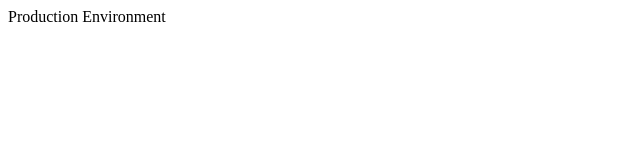
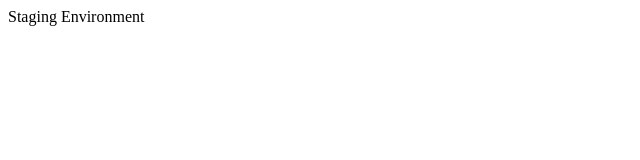
Before and after one commit to sonalalamkane/Git-Day-3, a plain HTML site: page index.html in a window 1280 px wide. Shown: the full height of the page, 0-640 px from the left. Drawn offline with Linux system fonts and the light colour scheme.

Commit message:
Update index.html

```diff
--- a/index.html
+++ b/index.html
@@ -1,7 +1,6 @@
 <html>
 <body>
-
-Production Environment
+Staging Environment
 
 </body>
 </html>
```
